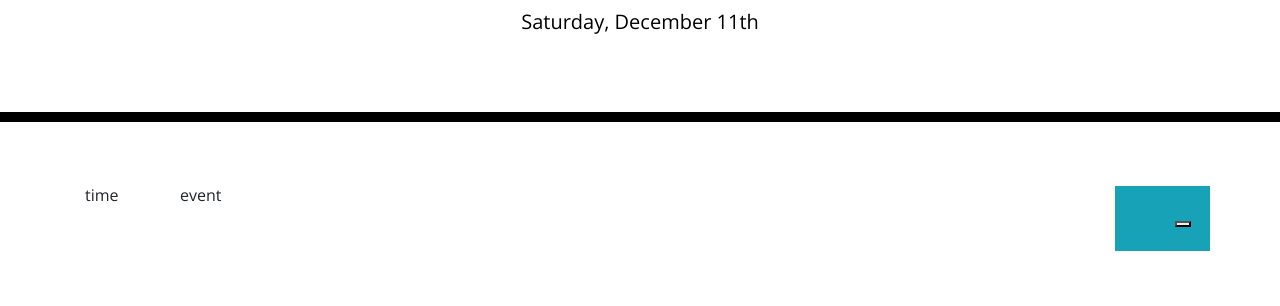
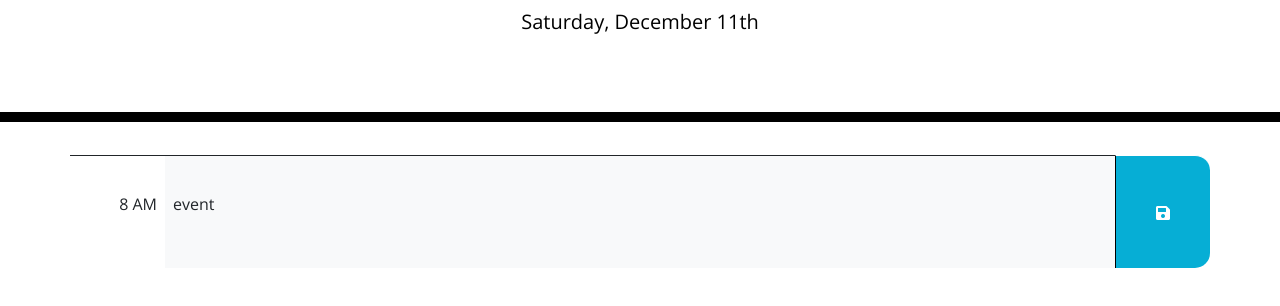
Before and after one commit to polizoto/work-day-scheduler, a plain HTML site: page index.html in a window 1280 px wide. Shown: the part 182-488 px from the top of the page. Drawn offline with nearby package versions, Linux system fonts and the light colour scheme; a web font is replaced by a local one.

Commit message:
Updated CSS

```diff
--- a/assets/css/style.css
+++ b/assets/css/style.css
@@ -23,11 +23,13 @@ textarea{
 
 .description{
   white-space: pre-wrap;
+  border-top: 1px solid;
 }
 
 .time-block{
-  text-align: center;
-  border-radius: 15px;
+  /* text-align: center; */
+  text-align: right;
+  /* border-radius: 15px; */
 }
 
 .row {
@@ -63,6 +65,7 @@ textarea{
   border-bottom-right-radius: 15px;
   background-color: #06AED5;
   color: white;
+  border-top: 1px solid;
 }
 
 .saveBtn i:hover {
@@ -70,6 +73,31 @@ textarea{
   transition: all .3s ease-in-out;
 }
 
-.fa{
-  opacity: 0.75;                /* Opacity (Transparency) */
+/* New CSS */
+
+button {
+  border: none;
+  background-color: #06AED5;
+  color: white;
 }
+
+/* .row {
+  border-top: 1px solid;
+} */
+
+.time-block {
+  border-top: 1px solid;
+  /* border-right: 2px solid;
+  border-color: gray; */
+}
+
+/* .note {
+  border-top: 1px solid;
+  border-color: gray;
+}
+
+.save {
+  border-top: 1px solid;
+  border-left: 2px solid;
+  border-color: gray;
+} */
--- a/index.html
+++ b/index.html
@@ -33,17 +33,19 @@
     </header>
     <div class="container">
       <!-- Timeblocks go here -->
-      <div class="row align-items-end">
-        <div class="col-sm-12 col-md-3 col-lg-1">
-          <p>time</p>
+      <div class="row">
+        <div class="time-block col-sm-12 col-md-3 col-lg-1 p-2">
+          <p>8 AM</p>
         </div>
-        <div class="col-sm-12 col-md-6 col-lg-10">
+        <div class="description col-sm-12 col-md-6 col-lg-10 bg-light p-2">
           <p>event</p>
         </div>
-        <div class="col-sm-12 col-md-3 col-lg-1 bg-info text-center py-2">
-          <button><span class="oi oi-plus"></button>
+        <div class="saveBtn col-sm-12 col-md-3 col-lg-1 p-3">
+          <button title="Save" class="px-4"><i class="fas fa-save"></i></button>
         </div>
       </div>
+      <!-- More Timeblocks go here -->
+
     </div>
     <script src="https://code.jquery.com/jquery-3.4.1.min.js"></script>
     <script src="https://cdnjs.cloudflare.com/ajax/libs/moment.js/2.18.1/moment.min.js"></script>
```
